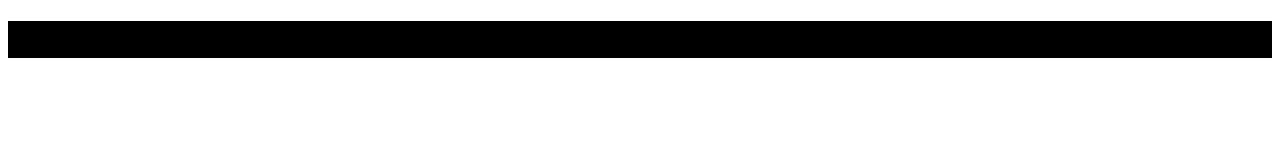
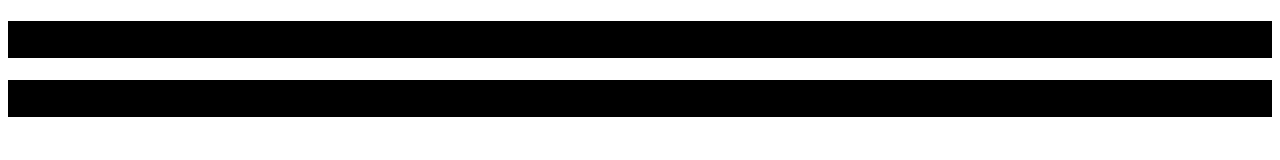
Before and after one commit to saadeddine36/cars-project, a plain HTML site: page index.html in a window 1280 px wide. Drawn offline with Linux system fonts and the light colour scheme.

Commit message:
deplicate h

```diff
--- a/index.html
+++ b/index.html
@@ -9,6 +9,7 @@
 </head>
 <body>
     <h1>hello world hello world </h1>
+    <h1>hello world hello world </h1>
 
 </body>
 </html>
```
